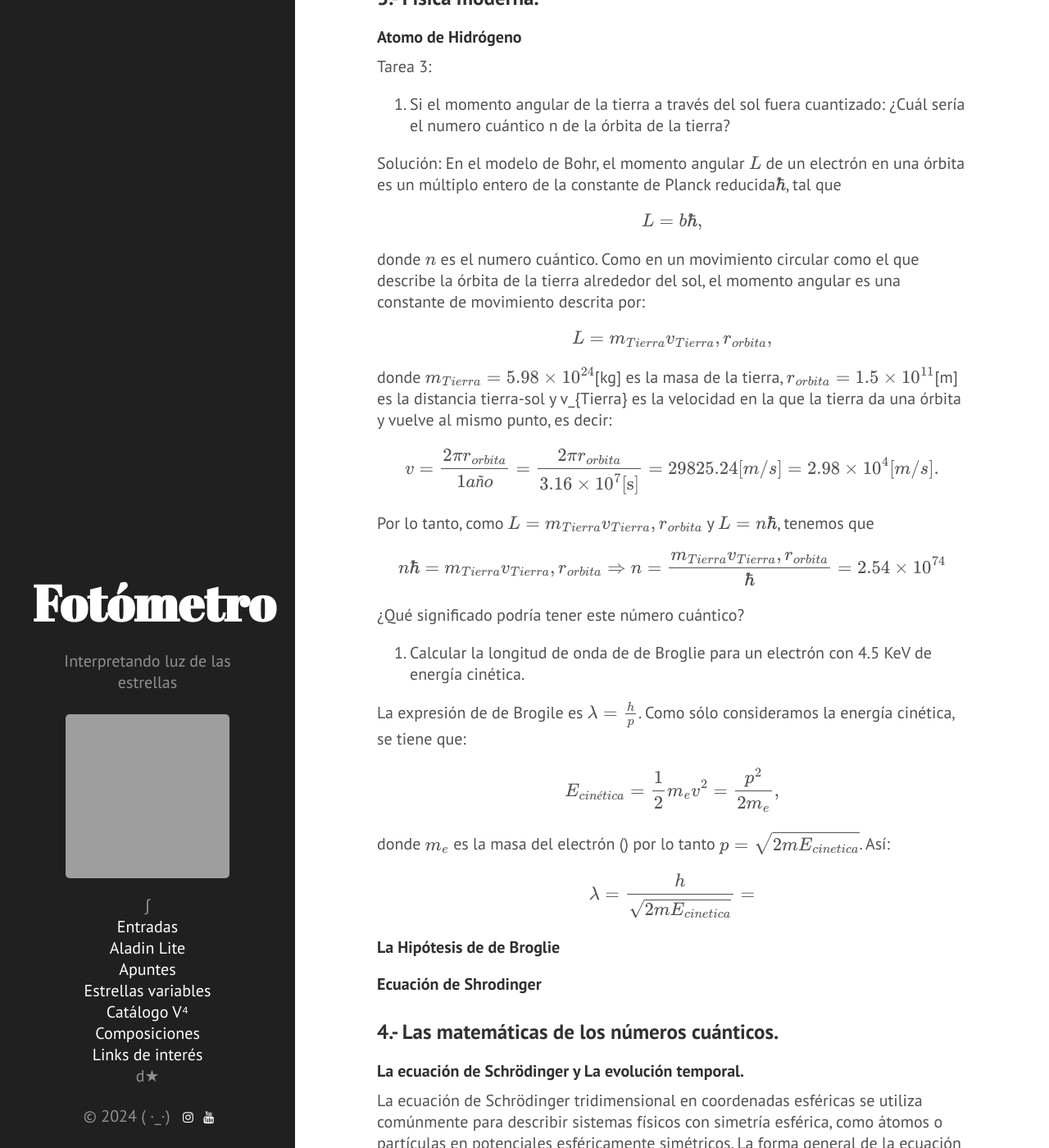
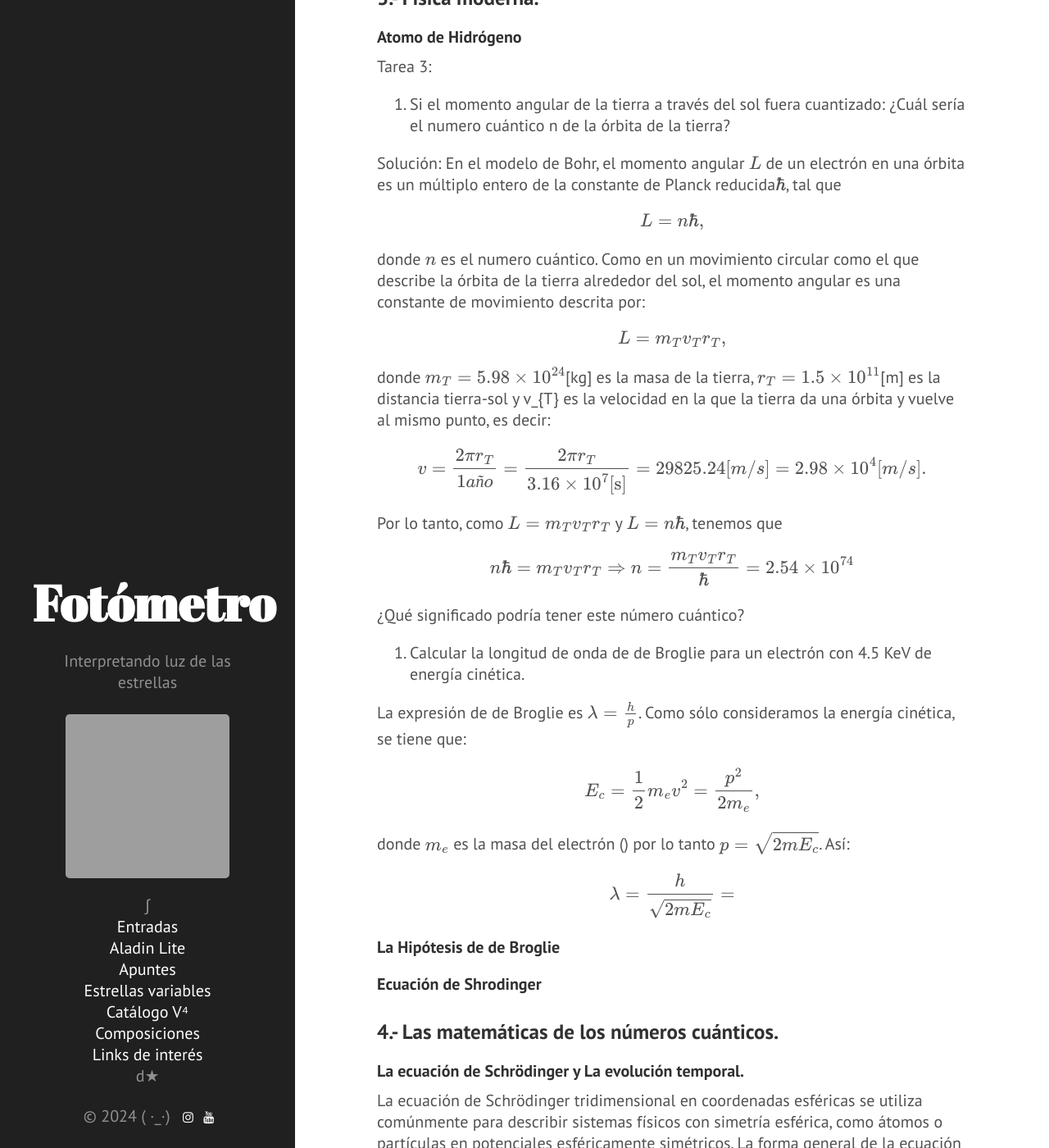
Before and after one commit to nicomedinap/nicomedinap.github.io, a Jekyll site: the page built from apuntes/FisicaDeFronteras/Elementos_mecanica_cuantica.md, in a window 1280 px wide and 1400 px high, scrolled down 2553 px. Shown: the whole window at 82% size. Built offline with Jekyll 4.4.1, drawn with Linux system fonts in a browser that asks for light colours; formulas are drawn with MathJax 3; a script that is not in the unit is left out; grey boxes are pictures that could not be loaded.

Commit message:
Update Elementos_mecanica_cuantica.md

```diff
--- a/apuntes/FisicaDeFronteras/Elementos_mecanica_cuantica.md
+++ b/apuntes/FisicaDeFronteras/Elementos_mecanica_cuantica.md
@@ -100,25 +100,25 @@ Solución:
 En el modelo de Bohr, el momento angular $L$ de un electrón en una órbita es un múltiplo entero de la constante de Planck reducida$\hbar$, tal que
 
 $$
-L = b\hbar,
+L = n\hbar,
 $$
 
 donde $n$ es el numero cuántico. Como en un movimiento circular como el que describe la órbita de la tierra alrededor del sol, el momento angular es una constante de movimiento descrita por:
 
 $$
-L = m_{Tierra} v_{Tierra}, r_{orbita},
+L = m_{T} v_{T} r_{T},
 $$
 
-donde $m_{Tierra} = 5.98\times10^{24}$[kg] es la masa de la tierra, $r_{orbita} = 1.5\times10^{11}$[m] es la distancia tierra-sol y v_{Tierra} es la velocidad en la que la tierra da una órbita y vuelve al mismo punto, es decir:
+donde $m_{T} = 5.98\times10^{24}$[kg] es la masa de la tierra, $r_{T} = 1.5\times10^{11}$[m] es la distancia tierra-sol y v_{T} es la velocidad en la que la tierra da una órbita y vuelve al mismo punto, es decir:
 
 $$
-v = \frac{2\pi r_{orbita}}{1 año} = \frac{2\pi r_{orbita}}{3.16\times10^{7}\mbox{[s]}} = 29825.24 [m/s] = 2.98 \times 10^{4} [m/s].
+v = \frac{2\pi r_{T}}{1 año} = \frac{2\pi r_{T}}{3.16\times10^{7}\mbox{[s]}} = 29825.24 [m/s] = 2.98 \times 10^{4} [m/s].
 $$
 
-Por lo tanto, como $L = m_{Tierra} v_{Tierra}, r_{orbita}$ y $L= n\hbar$, tenemos que
+Por lo tanto, como $L = m_{T} v_{T} r_{T}$ y $L= n\hbar$, tenemos que
 
 $$
-n\hbar = m_{Tierra} v_{Tierra}, r_{orbita} \Rightarrow n=\frac{m_{Tierra} v_{Tierra}, r_{orbita}}{\hbar} = 2.54\times 10^{74}
+n\hbar = m_{T} v_{T} r_{T} \Rightarrow n=\frac{m_{T} v_{T} r_{T}}{\hbar} = 2.54\times 10^{74}
 $$
 
 ¿Qué significado podría tener este número cuántico?
@@ -126,17 +126,17 @@ $$
 
 2. Calcular la longitud de onda de de Broglie para un electrón con 4.5 KeV de energía cinética.
 
-La expresión de de Brogile es $\lambda =\frac{h}{p}$. Como sólo consideramos la energía cinética, se tiene que:
+La expresión de de Broglie es $\lambda =\frac{h}{p}$. Como sólo consideramos la energía cinética, se tiene que:
 
 $$
-E_{cinética} =\frac{1}{2} m_e v^2 = \frac{p^2}{2m_e},
+E_{c} =\frac{1}{2} m_e v^2 = \frac{p^2}{2m_e},
 $$
 
 donde $m_e$ es la masa del electrón ()
-por lo tanto $\displaystyle p = \sqrt{2mE_{cinetica}}$. Así:
+por lo tanto $\displaystyle p = \sqrt{2mE_{c}}$. Así:
 
 $$
-\lambda = \frac{h}{\sqrt{2mE_{cinetica}}} =
+\lambda = \frac{h}{\sqrt{2mE_{c}}} =
 $$
 
 #### La Hipótesis de de Broglie
```
